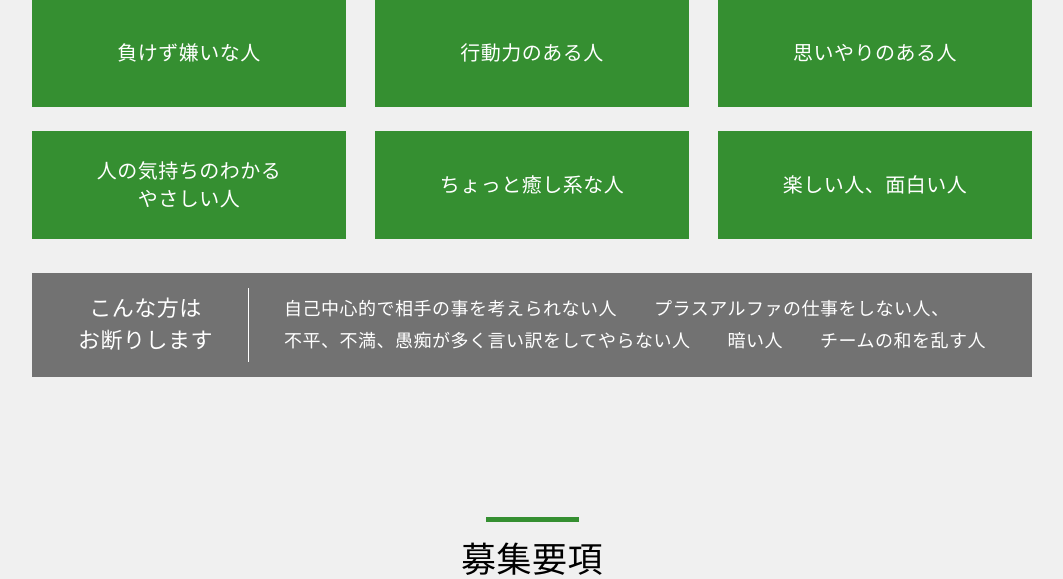
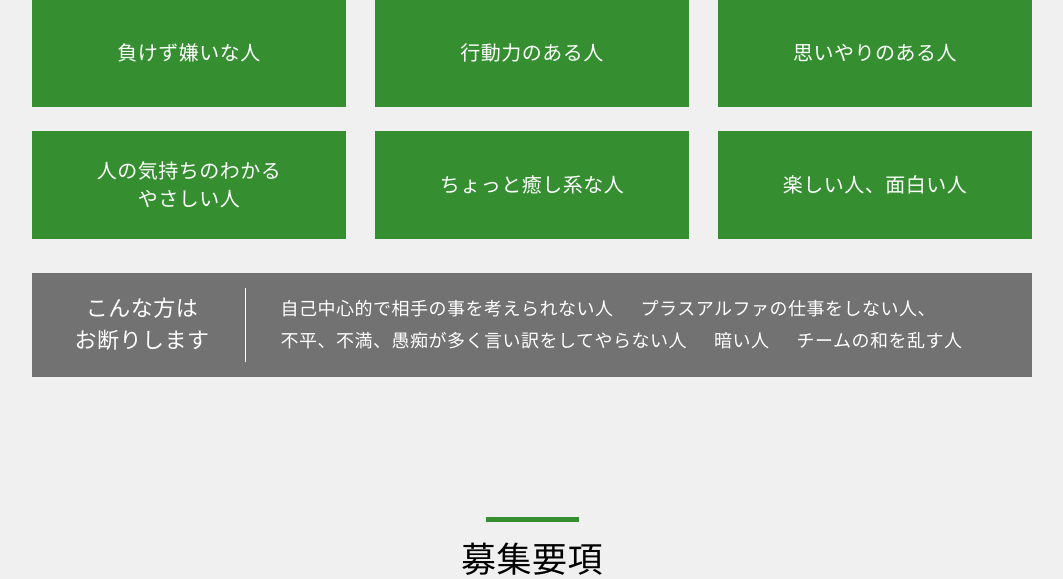
Before and after one commit to wadahideyuki/clover, a PHP site: page /career/recruit/index.html in a window 1280 px wide. Shown: the part 1449-2028 px from the top of the page, without its empty margins (108-1171 px from the left). Run offline with PHP 8.4, Linux system fonts and the light colour scheme; some libraries are stand-ins or nearby versions.

Commit message:
採用情報TOP SP 採用情報 募集要項 SP

```diff
--- a/about/index.html
+++ b/about/index.html
@@ -53,7 +53,7 @@
 <section class="bgGrey1">
 	<div><img class="W100P" src="../common/img/about/main.png" alt=""></div>
 	<div class="inner sz2">
-		<ul class="links">
+		<ul class="links1">
 			<li>
 				<a href="clover/index.html">
 					<dl>
--- a/career/recruit/index.html
+++ b/career/recruit/index.html
@@ -63,14 +63,14 @@
 			<li>負けず嫌いな人</li>
 			<li>行動力のある人</li>
 			<li>思いやりのある人</li>
-			<li>人の気持ちのわかる<br>やさしい人</li>
+			<li>人の気持ちのわかる<br class="pc">やさしい人</li>
 			<li>ちょっと癒し系な人</li>
 			<li>楽しい人、面白い人</li>
 		</ul>
 		<dl>
 			<dt>こんな方は<br>お断りします</dt>
-			<dd>自己中心的で相手の事を考えられない人　　プラスアルファの仕事をしない人、<br>
-				不平、不満、愚痴が多く言い訳をしてやらない人　　暗い人　　チームの和を乱す人</dd>
+			<dd><span>自己中心的で相手の事を考えられない人</span><span>プラスアルファの仕事をしない人、</span><br class="pc">
+				<span>不平、不満、愚痴が多く言い訳をしてやらない人</span><span>暗い人</span><span>チームの和を乱す人</span></dd>
 		</dl>
 	</div>
 </section>
@@ -84,7 +84,6 @@
 			<a class="clkScrl" href="#scrlSinsotu"><span>新卒・第二新卒の方</span></a>
 			<a class="clkScrl" href="#scrlTyuto"><span>中途採用・パート採用の方</span></a>
 		</div>
-
 
 		<a id="scrlSinsotu" name="scrlSinsotu"></a>
 		<div class="tblBox1">
--- a/common/css/_career.scss
+++ b/common/css/_career.scss
@@ -165,12 +123,49 @@
 	}
 	@include mq{
 		.main{
+			.in{
+				padding-top: 0;
+			}
+			&:after{
+			}
 			.inner{
+				.bg{
+				}
 				h2{
+					> div{
+						> span{
+						}
+					}
 				}
 			}
 		}
 		.content{
+			padding-top: 5%;
+			.tags{
+				padding: (10/320) * 100vw;
+				box-shadow: 0 7px 7px rgba(0,0,0,0.11);
+				dt{
+					margin-bottom: 3%;
+					span{
+						margin-right: 3%;
+						font-size: 6.0rem;
+					}
+					h3{
+						font-size: 1.8rem;
+					}
+				}
+				dd{
+					padding: 0;
+					a{
+						font-size: 1.4rem;
+						&:hover{
+						}
+					}
+				}
+			}
+			.links1{
+				padding-top: 10%;
+			}
 		}
 	}
 }
@@ -224,6 +219,9 @@
 			padding-left: 35px;
 			font-size: 1.8rem;
 			line-height: (32/18);
+			span{
+				margin-right: 1.5em;
+			}
 		}
 	}
 	.bosyuZone{
@@ -242,6 +240,60 @@
 			}
 		}
 	}
+	@include mq{
+		.mainImg{
+			img{
+			}
+		}
+		.statueZone{
+			padding-top: 5%;
+			ul{
+				display: block;
+				li{
+					width: auto;
+					height: auto;
+					margin-bottom: 3%;
+					padding: 3%;
+					font-size: 1.4rem;
+				}
+			}
+			dl{
+				display: block;
+				margin-top: 5%;
+				padding: 3%;
+			}
+			dt{
+				padding:0 0 3% 0;
+				font-size: 1.8rem;
+				border-bottom: 1px solid #fff;
+				border-right: none;
+			}
+			dd{
+				padding:3% 0 0 0;
+				font-size: 1.4rem;
+				span{
+					display: block;
+					margin-right: 0;
+				}
+			}
+		}
+		.bosyuZone{
+			padding: 10% 0 1%;
+			.pageScrl{
+				margin-bottom: 5%;
+				a{
+					font-size: 1.4rem;
+				}
+			}
+			.tblBox1{
+				.btnWrap{
+					a{
+						width: auto;
+					}
+				}
+			}
+		}
+	}
 }
 /* 社員エピソード集 */
 .catCareer.pageEpisode{
--- a/common/css/_common.scss
+++ b/common/css/_common.scss
@@ -124,19 +124,29 @@ img{max-width: 100%;}
 		display: flex;
 		align-items: center;
 	}
-	&.clr2{//色2
+	&.clr{//色
+		&2{
 			background-color: #499745;
 			color: #fff;
 			border: none;
 			box-shadow: none;
 		}
-	&.sz2{//サイズ2
+	}
+	&.sz{//サイズ
+		&2{
 			padding: 1em;
 			font-size: 2.1rem;
 		}
-	&.withArwR{//右矢印付き
-		padding-right: 1.4em;
-		padding-left: 1.4em;
+		@include mq{
+			&2{
+				font-size: 1.6rem;
+			}
+		}
+	}
+	&.withArw{//矢印付き
+		&R{//右
+			padding-right: 2em;
+			padding-left: 2em;
 			position: relative;
 			&:after{
 				content: "";
@@ -153,6 +163,15 @@ img{max-width: 100%;}
 				top: 0;
 				bottom: 0;
 				right: 1em;
+			}
+		}
+		@include mq{
+			&R{//右
+				display: block;
+				&:after{
+					right: 1em;
+				}
+			}
 		}
 	}
 }
@@ -197,6 +216,7 @@ img{max-width: 100%;}
 		}
 	}
 	&.type2{
+		text-align: center;
 		.clkScrl{
 			background-color: transparent;
 			margin: 0 0.7em;
@@ -245,15 +265,15 @@ img{max-width: 100%;}
 /* テーブル */
 .tblBox1{
 	background: #FFF;
-	margin: 0 auto 50px auto;
-	padding: 30px 50px 30px 50px;
+	margin: 0 auto 50px;
+	padding: 30px 50px;
 	box-sizing: border-box;
 	.tblCap{
 		font-size: 2.3rem;
 		border-bottom: 2px solid #499745;
-		padding: 0 0 10px 0;
+		margin: 0 0 10px;
+		padding: 0 0 10px;
 		font-weight: 600;
-		margin: 0 0 10px 0;
 	}
 	table{
 		width: 100%;
@@ -277,6 +297,44 @@ img{max-width: 100%;}
 		padding: 20px 0;
 		text-align: center;
 		border-top: 1px dotted #CCC;
+	}
+	@include mq{
+		margin-bottom: 5%;
+		padding: 5% 5%;
+		.tblCap{
+			font-size: 1.8rem;
+			margin-bottom: 0;
+			padding-bottom: 0.5em;
+		}
+		table{
+			display: block;
+			width: auto;
+			font-size: 1.4rem;
+			line-height: 1.8;
+			@include noto;
+		}
+		tbody, tr, th, td{
+			display: block;
+		}
+		tr:last-child{
+			td,th{
+			}
+		}
+		th,td{
+		}
+		th{
+			width: auto;
+			padding: (8/320) * 100vw 0 (3/320) * 100vw;
+			font-weight: bold;
+			border-bottom: none;
+		}
+		td{
+			padding: 0 0 (8/320) * 100vw;
+			font-size: 1.2rem;
+		}
+		.btnWrap{
+			padding: (15/320) * 100vw 0 0;
+		}
 	}
 }
 
@@ -325,6 +383,91 @@ img{max-width: 100%;}
 	}
 }
 
+/* リンク集 */
+.links1{
+	display: flex;
+	flex-wrap: wrap;
+	justify-content: space-between;
+	padding: 45px 0 35px;
+	li{
+		background-color: #fff;
+		margin-bottom: 30px;
+		width: (479/1000) * $per;
+		border-radius: 5px;
+		overflow: hidden;
+		> *{
+			display: block;
+			dl{
+			}
+			dt{
+				overflow: hidden;
+			}
+			dd{
+				padding: 20px 30px;
+				strong{
+					display: block;
+					color: $mainColor;
+					font-size: 2.0rem;
+					line-height: (36/20);
+				}
+				p{
+					@include noto;
+					font-size: 1.6rem;
+				}
+			}
+		}
+		> a{
+			img{
+				transition: 0.3s;
+			}
+			&:hover{
+				text-decoration: none;
+				img{
+					transform: scale(1.1);
+				}
+			}
+		}
+	}
+	@include mq{
+		display: block;
+		padding: 10% 0 4%;
+		li{
+			margin-bottom: 5%;
+			width: auto;
+			> *{
+				dl{
+				}
+				dt{
+					img{
+						width: 100%;
+					}
+				}
+				dd{
+					padding: 4% 5% 6%;
+					strong{
+						font-size: 1.6rem;
+						line-height: (36/20);
+					}
+					p{
+						font-size: 1.2rem;
+					}
+				}
+			}
+			> a{
+				img{
+					transition: 0.3s;
+				}
+				&:hover{
+					text-decoration: none;
+					img{
+						transform: scale(1.1);
+					}
+				}
+			}
+		}
+	}
+}
+
 
 /* 箱 */
 .accBox{//アコーディオン
--- a/common/css/class.scss
+++ b/common/css/class.scss
@@ -26,6 +26,7 @@ $iWV : 1;
 }
 
 /*-- Margin --*/
+.M0{margin: 0 !important;}
 @for $iMT from 0 through 100{
 	.MT#{$iMT}{margin-top: $iMT * 1px !important;}
 	$iMT: $iMT+5;
@@ -44,6 +45,7 @@ $iWV : 1;
 }
 
 /*-- Padding --*/
+.P0{padding: 0 !important;}
 @for $iPT from 0 through 100{
 	.PT#{$iPT}{padding-top: $iPT * 1px !important;}
 	$iPT: $iPT+5;
@@ -141,6 +143,7 @@ $spiWV : 1;
 }
 
 /*-- Margin --*/
+.spM0{margin: 0 !important;}
 @for $iMT from 0 through 100{
 	.spMT#{$iMT}{margin-top: $iMT * 1px !important;}
 	$iMT: $iMT+1;
@@ -193,6 +196,7 @@ $spiWV : 1;
 }
 
 /*-- Padding --*/
+.spP0{padding: 0 !important;}
 @for $iPT from 0 through 100{
 	.spPT#{$iPT}{padding-top: $iPT * 1px !important;}
 	$iPT: $iPT+1;
```
Also changed, not shown: other parts of common/css/_career.scss (+3 -45 lines), career/index.html (+4 -5 lines), common/css/_about.scss (+1 -45 lines), common/css/class.css, common/css/style.css. Lines whose indentation alone changed are shown as unchanged.
